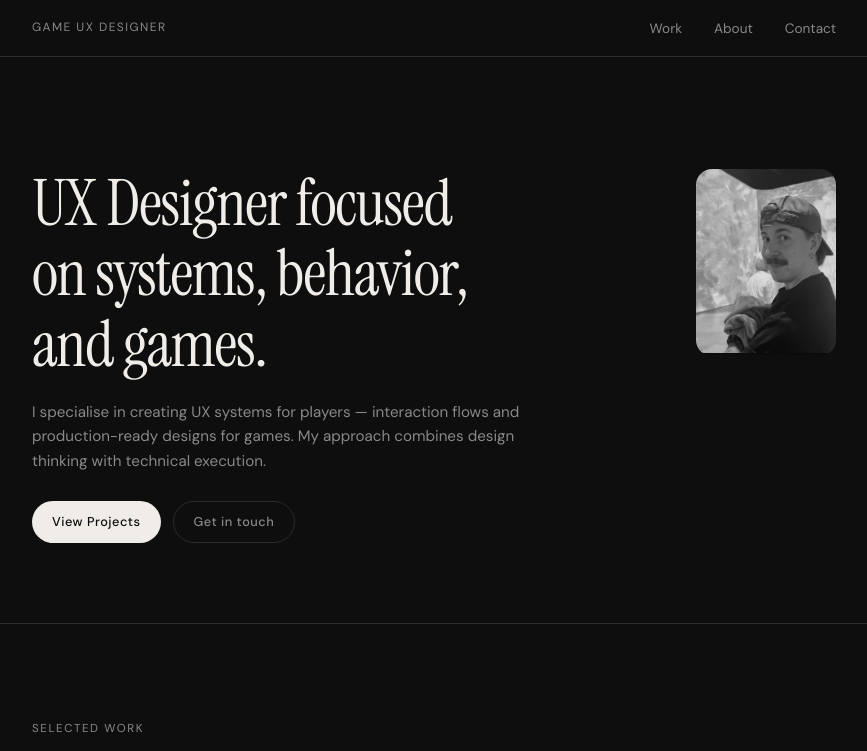
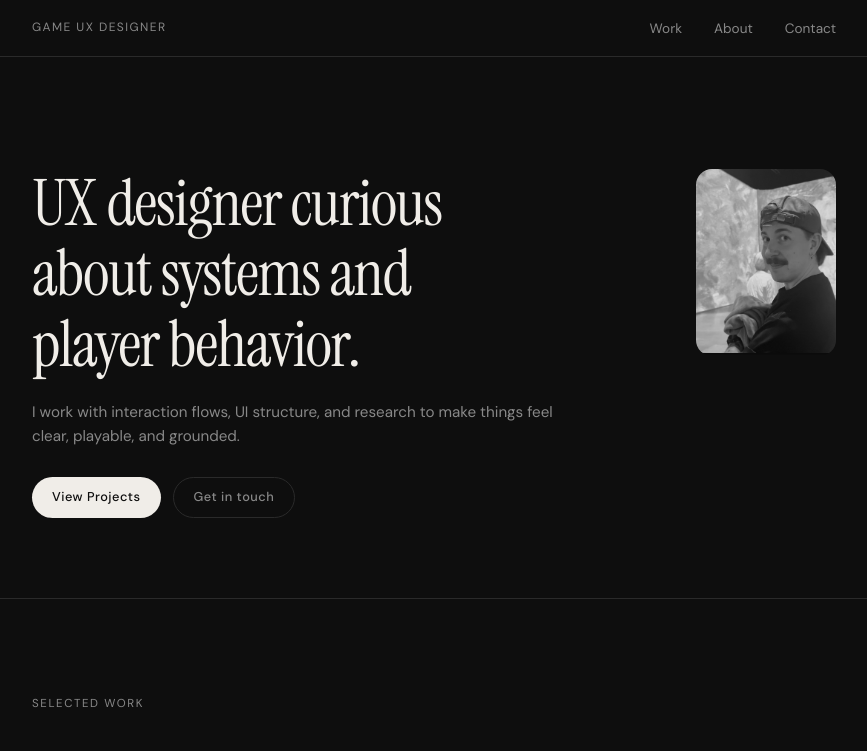
Before and after one commit to Anberlin91/charliealexandersson, a plain HTML site: page index.html in a window 1280 px wide. Shown: the top 751 px of the page, without its empty margins (206-1073 px from the left). Drawn offline with Linux system fonts and the light colour scheme.

Commit message:
changed text

```diff
--- a/index.html
+++ b/index.html
@@ -320,8 +320,8 @@
     <div class="p-container">
       <div class="p-hero-inner">
         <div>
-          <h1 class="p-hero-h1" style="font-family:'Instrument Serif',Georgia,serif;font-size:clamp(2.4rem,6vw,4rem);font-weight:400;line-height:1.1;letter-spacing:-0.02em;max-width:16ch;margin-bottom:1.25rem;color:#f0ede8;">UX Designer focused on systems, behavior, and games.</h1>
-          <p style="color:#888;max-width:52ch;font-size:0.95rem;margin-bottom:1.75rem;">I specialise in creating UX systems for players — interaction flows and production-ready designs for games. My approach combines design thinking with technical execution.</p>
+          <h1 class="p-hero-h1" style="font-family:'Instrument Serif',Georgia,serif;font-size:clamp(2.4rem,6vw,4rem);font-weight:400;line-height:1.1;letter-spacing:-0.02em;max-width:16ch;margin-bottom:1.25rem;color:#f0ede8;">UX designer curious about systems and player behavior.</h1>
+          <p style="color:#888;max-width:52ch;font-size:0.95rem;margin-bottom:1.75rem;">I work with interaction flows, UI structure, and research to make things feel clear, playable, and grounded.</p>
           <div class="p-btns">
             <a href="#work" class="p-btn p-btn-primary">View Projects</a>
             <a href="mailto:hello@example.com" class="p-btn p-btn-ghost">Get in touch</a>
```
